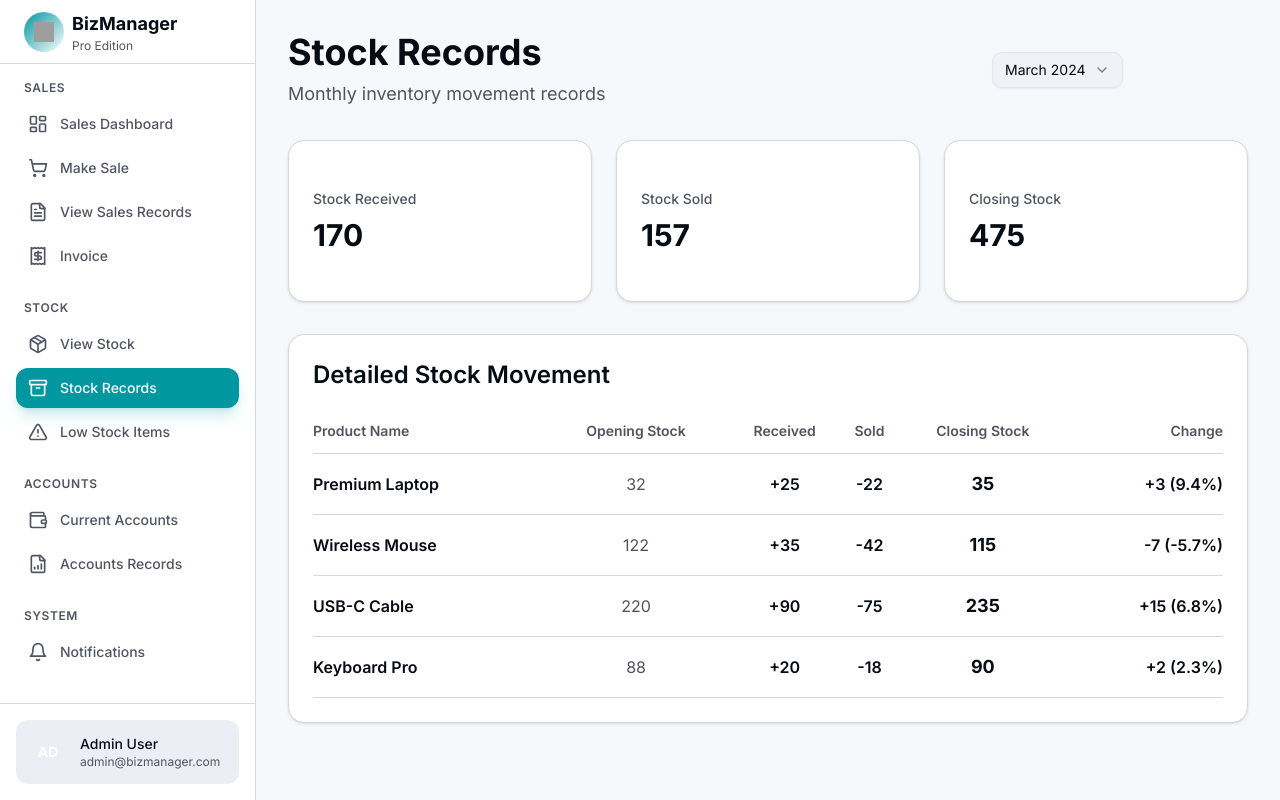
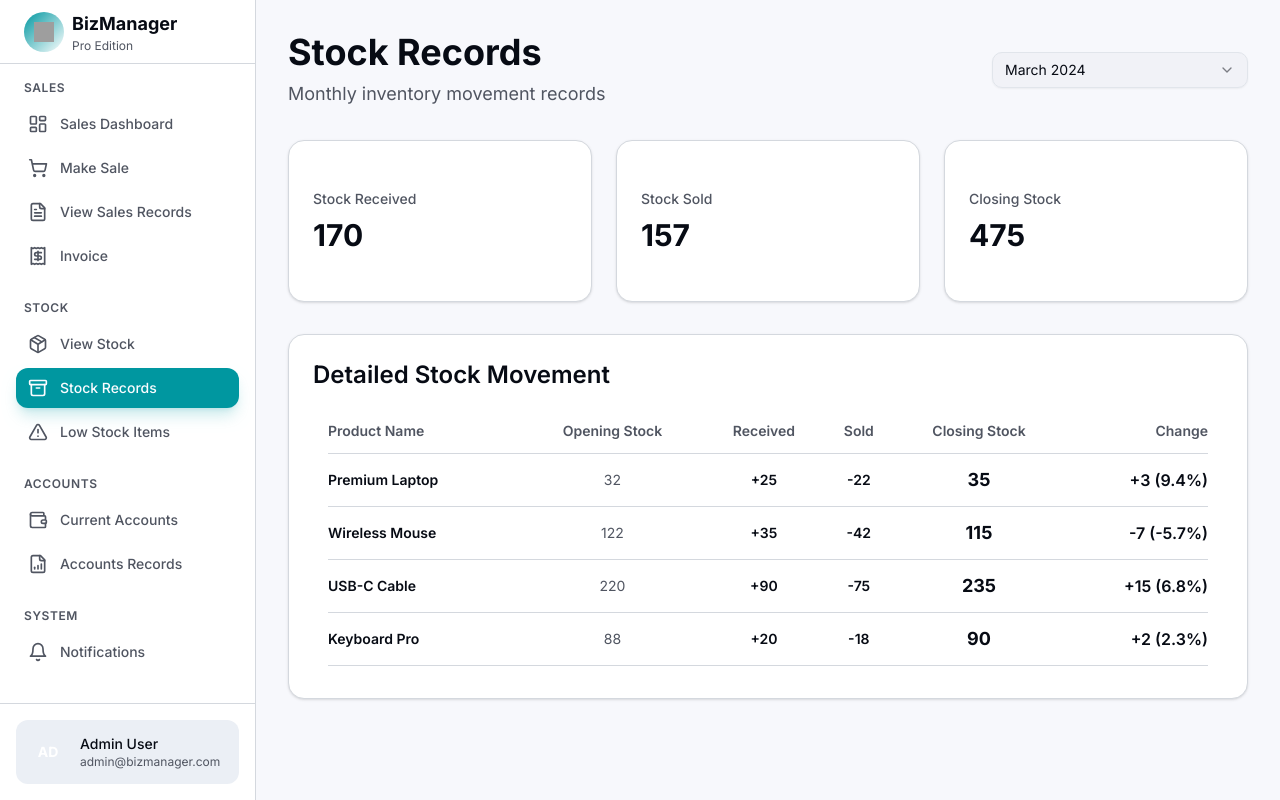
Before and after one commit to AyonJD/b2b, a Next.js app: page /stock/records in a window 1280 px wide. Built offline with nearby package versions, Linux system fonts and the light colour scheme; grey boxes are pictures that could not be loaded.

Commit message:
Refactor StockRecords component for improved layout and responsiveness; adjust typography and styling for better mobile compatibility

```diff
--- a/app/stock/records/page.tsx
+++ b/app/stock/records/page.tsx
@@ -35,15 +35,15 @@ export default function StockRecords() {
   const totalClosing = data.reduce((sum, item) => sum + item.closing, 0)
 
   return (
-    <div className="min-h-screen bg-background p-8">
-      <div className="mb-8 flex items-center justify-between">
+    <div className="min-h-[100svh] bg-background p-4 sm:p-6 lg:p-8">
+      <div className="mb-8 grid gap-4 md:flex md:items-center md:justify-between">
         <div>
-          <h1 className="text-4xl font-bold text-foreground">Stock Records</h1>
-          <p className="mt-2 text-lg text-muted-foreground">Monthly inventory movement records</p>
+          <h1 className="text-3xl sm:text-4xl font-bold text-foreground">Stock Records</h1>
+          <p className="mt-2 text-base sm:text-lg text-muted-foreground">Monthly inventory movement records</p>
         </div>
-        <div className="w-64">
+        <div className="w-full md:w-64">
           <Select value={selectedMonth} onValueChange={setSelectedMonth}>
-            <SelectTrigger>
+            <SelectTrigger className="w-full">
               <SelectValue />
             </SelectTrigger>
             <SelectContent>
@@ -101,19 +101,19 @@ export default function StockRecords() {
 
       <Card className="border-border bg-card">
         <CardHeader>
-          <CardTitle className="text-2xl text-foreground">Detailed Stock Movement</CardTitle>
+          <CardTitle className="text-xl sm:text-2xl text-foreground">Detailed Stock Movement</CardTitle>
         </CardHeader>
         <CardContent>
-          <div className="overflow-x-auto">
-            <table className="w-full">
+          <div className="overflow-x-auto pb-2" style={{ scrollbarGutter: 'stable both-edges' }}>
+            <table className="w-full min-w-[720px] sm:min-w-0">
               <thead>
                 <tr className="border-b border-border">
-                  <th className="pb-3 text-left text-sm font-semibold text-muted-foreground">Product Name</th>
-                  <th className="pb-3 text-center text-sm font-semibold text-muted-foreground">Opening Stock</th>
-                  <th className="pb-3 text-center text-sm font-semibold text-muted-foreground">Received</th>
-                  <th className="pb-3 text-center text-sm font-semibold text-muted-foreground">Sold</th>
-                  <th className="pb-3 text-center text-sm font-semibold text-muted-foreground">Closing Stock</th>
-                  <th className="pb-3 text-right text-sm font-semibold text-muted-foreground">Change</th>
+                  <th className="pb-3 pr-3 text-left text-xs sm:text-sm font-semibold text-muted-foreground">Product Name</th>
+                  <th className="pb-3 pr-3 text-center text-xs sm:text-sm font-semibold text-muted-foreground">Opening Stock</th>
+                  <th className="pb-3 pr-3 text-center text-xs sm:text-sm font-semibold text-muted-foreground">Received</th>
+                  <th className="pb-3 pr-3 text-center text-xs sm:text-sm font-semibold text-muted-foreground">Sold</th>
+                  <th className="pb-3 pr-3 text-center text-xs sm:text-sm font-semibold text-muted-foreground">Closing Stock</th>
+                  <th className="pb-3 text-right text-xs sm:text-sm font-semibold text-muted-foreground">Change</th>
                 </tr>
               </thead>
               <tbody>
@@ -122,16 +122,16 @@ export default function StockRecords() {
                   const changePercent = ((change / item.opening) * 100).toFixed(1)
                   return (
                     <tr key={item.id} className="border-b border-border">
-                      <td className="py-4 font-semibold text-foreground">{item.name}</td>
-                      <td className="py-4 text-center text-muted-foreground">{item.opening}</td>
-                      <td className="py-4 text-center font-semibold text-[hsl(var(--color-accent-green))]">
+                      <td className="py-3 pr-3 font-semibold text-foreground whitespace-nowrap text-sm">{item.name}</td>
+                      <td className="py-3 pr-3 text-center text-muted-foreground text-sm">{item.opening}</td>
+                      <td className="py-3 pr-3 text-center font-semibold text-[hsl(var(--color-accent-green))] text-sm">
                         +{item.received}
                       </td>
-                      <td className="py-4 text-center font-semibold text-[hsl(var(--color-accent-red))]">
+                      <td className="py-3 pr-3 text-center font-semibold text-[hsl(var(--color-accent-red))] text-sm">
                         -{item.sold}
                       </td>
-                      <td className="py-4 text-center text-lg font-bold text-foreground">{item.closing}</td>
-                      <td className="py-4 text-right">
+                      <td className="py-3 pr-3 text-center text-base sm:text-lg font-bold text-foreground">{item.closing}</td>
+                      <td className="py-3 text-right">
                         <span
                           className={`font-semibold ${change >= 0 ? "text-[hsl(var(--color-accent-green))]" : "text-[hsl(var(--color-accent-red))]"}`}
                         >
```
